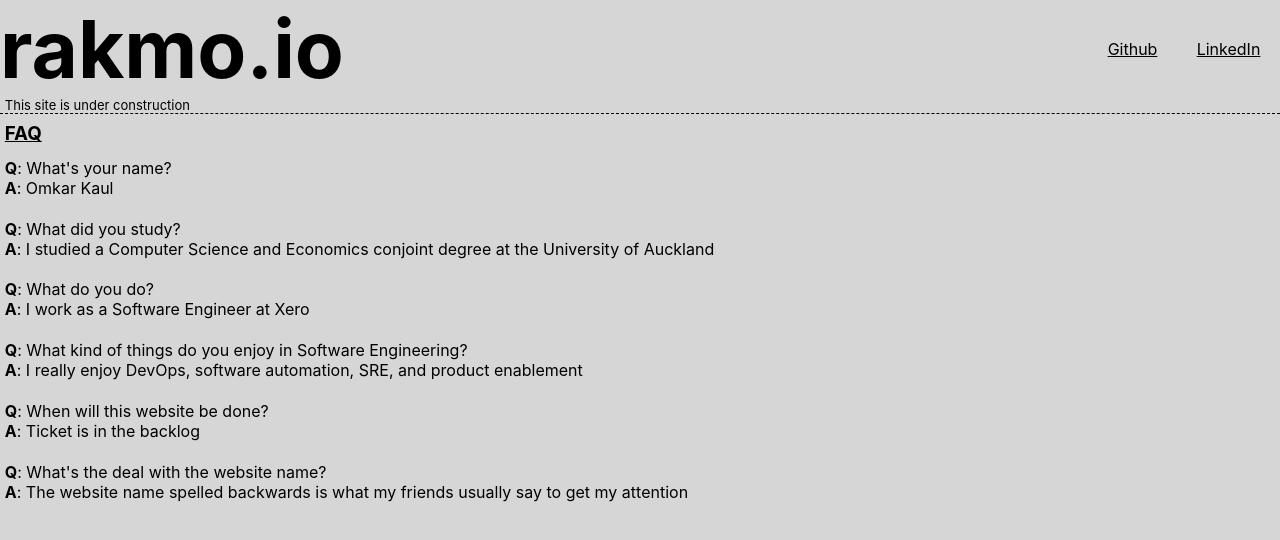
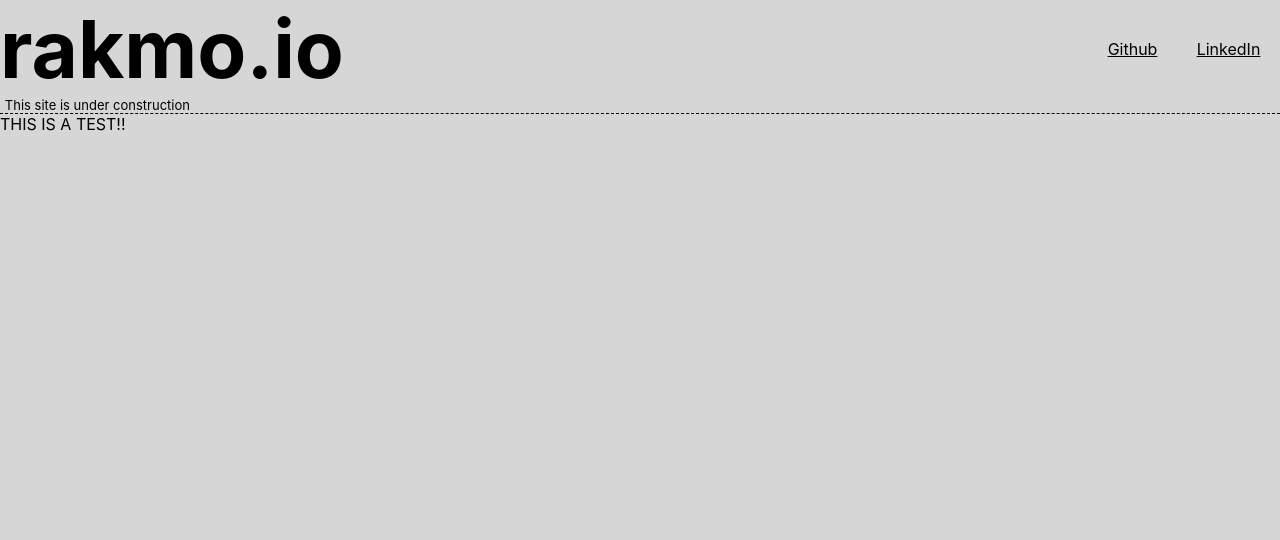
Before and after one commit to omkarkaul/personal-website, a React (Create React App) app: page / in a window 1280 px wide. Shown: the top 540 px of the page. Built offline with nearby package versions, Linux system fonts and the light colour scheme.

Commit message:
testing pr preview

```diff
--- a/src/App.js
+++ b/src/App.js
@@ -29,13 +29,7 @@ function App() {
         </div>
 
         <div className="main">
-          <h3 className="mainTitle">FAQ</h3>
-          {generateFaqBlob("What's your name?", "Omkar Kaul")}
-          {generateFaqBlob("What did you study?", "I studied a Computer Science and Economics conjoint degree at the University of Auckland")}
-          {generateFaqBlob("What do you do?", "I work as a Software Engineer at Xero")}
-          {generateFaqBlob("What kind of things do you enjoy in Software Engineering?", "I really enjoy DevOps, software automation, SRE, and product enablement")}
-          {generateFaqBlob("When will this website be done?", "Ticket is in the backlog")}
-          {generateFaqBlob("What's the deal with the website name?", "The website name spelled backwards is what my friends usually say to get my attention")}
+          THIS IS A TEST!!
         </div>
       </div>
     </div>
```
